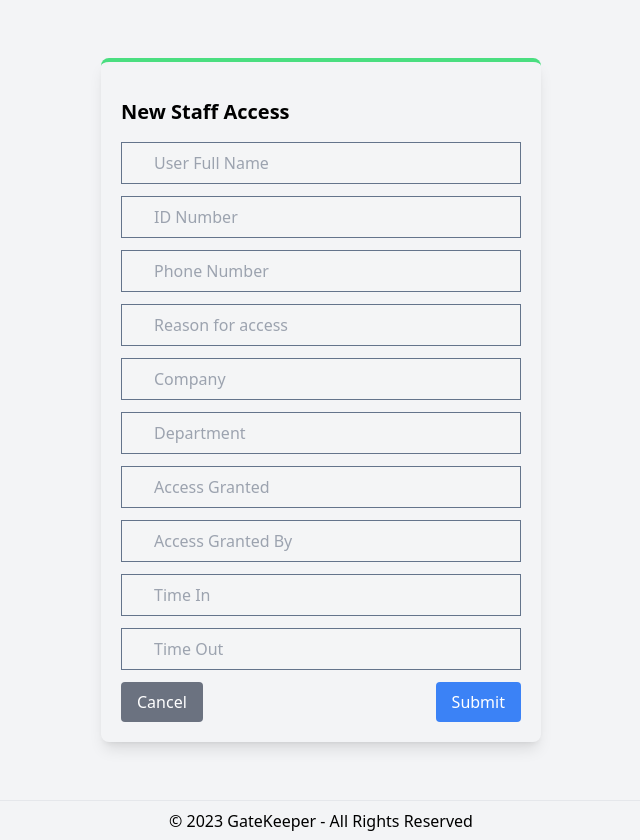
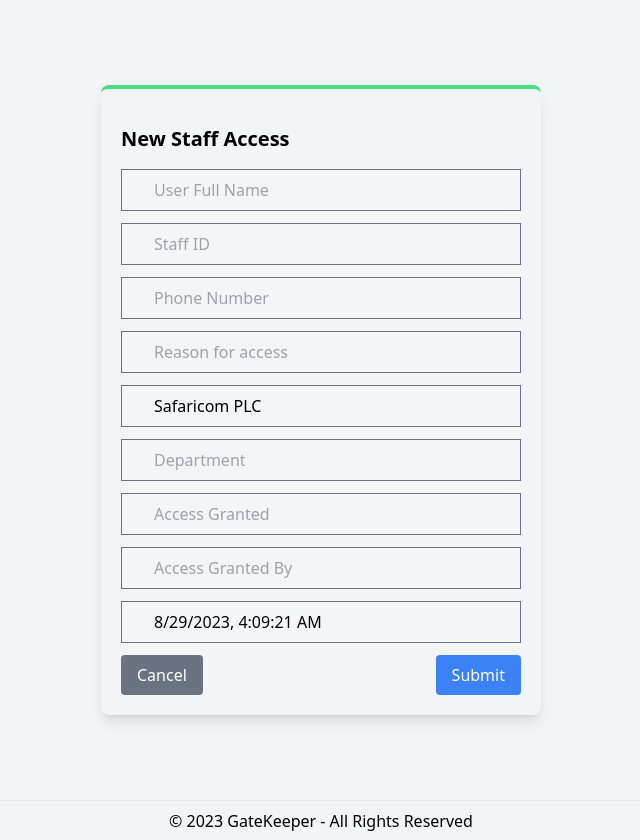
Before and after one commit to collinskrotich/sfc_access_management, a Next.js app: page /addStaff in a window 1280 px wide. Shown: the whole page, without its empty margins (319-959 px from the left). Built offline with nearby package versions, Linux system fonts and the light colour scheme.

Commit message:
Added static form data

```diff
--- a/app/addStaff/page.jsx
+++ b/app/addStaff/page.jsx
@@ -1,6 +1,6 @@
 'use client';
 
-import React, { useState } from 'react'
+import React, { useEffect, useState } from 'react'
 import { useRouter } from 'next/navigation'
 
 export default function AddUser() {
@@ -9,7 +9,7 @@ export default function AddUser() {
   const [idNo, setIdNo] = useState("");
   const [phoneNo, setPhoneNo] = useState("");
   const [reason, setReason] = useState("");
-  const [company, setCompany] = useState("");
+  const [company, setCompany] = useState("Safaricom PLC");
   const [department, setDepartment] = useState("");
   const [accessGranted, setAccessGranted] = useState("");
   const [accessGrantedBy, setAccessGrantedBy] = useState("");
@@ -22,7 +22,7 @@ export default function AddUser() {
   const handleSubmit = async (e) => {
     e.preventDefault();
 
-    if (!fullName || !idNo || !phoneNo || !reason || !company || !department || !accessGranted || !accessGrantedBy || !timeIn || !timeOut) {
+    if (!fullName || !idNo || !phoneNo || !reason || !department || !accessGranted || !accessGrantedBy || !timeIn) {
       setError("Please fill all fields");
       return;
     }
@@ -33,7 +33,7 @@ export default function AddUser() {
         headers: {
           "Content-Type": "application/json",
       },
-      body: JSON.stringify({ fullName, idNo, phoneNo, reason, company, department, accessGranted, accessGrantedBy, timeIn, timeOut }),
+      body: JSON.stringify({ fullName, idNo, phoneNo, reason, company, department, accessGranted, accessGrantedBy, timeIn }),
     });
 
     if (res.ok) {
@@ -50,6 +50,17 @@ const handleCancelClick = () => {
   // Redirect to the home page
   router.push('/');
 };
+
+const getCurrentTimestamp = () => {
+  const now = new Date();
+  return now.toLocaleString(); // You can format this as needed
+};
+
+useEffect(() => {
+  // Set the initial value of 'timeIn' to the current timestamp when the component mounts
+  setTimeIn(getCurrentTimestamp());
+}, []);
+
 
   return (
     <div className='grid place-items-center h-screen'>
@@ -71,7 +82,7 @@ const handleCancelClick = () => {
          value={idNo}
          className='border border-slate-500 px-8 py-2'
          type='text'
-         placeholder='ID Number'
+         placeholder='Staff ID'
         />
 
         <input
@@ -93,12 +104,13 @@ const handleCancelClick = () => {
         />
 
         <input
-         onChange={(e) => setCompany(e.target.value)}
-         value={company}
-         className='border border-slate-500 px-8 py-2'
-         type='text'
-         placeholder='Company'
+          readOnly
+          value={company}
+          className='border border-slate-500 px-8 py-2'
+          type='text'
+          placeholder='Safaricom PLC'
         />
+
 
         <input
          onChange={(e) => setDepartment(e.target.value)}
@@ -132,14 +144,6 @@ const handleCancelClick = () => {
          placeholder='Time In'
         />
 
-        <input
-         onChange={(e) => setTimeOut(e.target.value)}
-         value={timeOut}
-         className='border border-slate-500 px-8 py-2'
-         type='text'
-         placeholder='Time Out'
-        />
-
 { error && (
             <div className='bg-red-500 text-white w-fit text-sm py-1 px-3 rounded-md mt-2'>
             {error}
--- a/components/Recents.jsx
+++ b/components/Recents.jsx
@@ -27,7 +27,6 @@ export default function Recents () {
         getAccess()
           .then((data) => {
             setAccess(data.access);
-            console.log("***********",data);
           })
           .catch((err) => {
             setError(err);
@@ -46,7 +45,7 @@ export default function Recents () {
           <thead class="border-b font-medium dark:border-neutral-500">
             <tr>
             <th class="border border-slate-300 ...">Full Name</th>
-            <th class="border border-slate-300 ...">ID Number</th>
+            <th class="border border-slate-300 ...">Staff ID / National ID</th>
             <th class="border border-slate-300 ...">Phone Number</th>
             <th class="border border-slate-300 ...">Reason for Access</th>
             <th class="border border-slate-300 ...">Company</th>
@@ -61,7 +60,7 @@ export default function Recents () {
             {access.map((order) => (
                         <tr key={order._id}>
                         <td class="border border-slate-300 ...">{order.fullName}</td>
-                        <td class="border border-slate-300 ...">{order.idNo}</td>
+                        <td class="border border-slate-300 ...">{order.idNo || order.staffNo}</td>
                         <td class="border border-slate-300 ...">{order.phoneNo}</td>
                         <td class="border border-slate-300 ...">{order.reason}</td>
                         <td class="border border-slate-300 ...">{order.company}</td>
```
